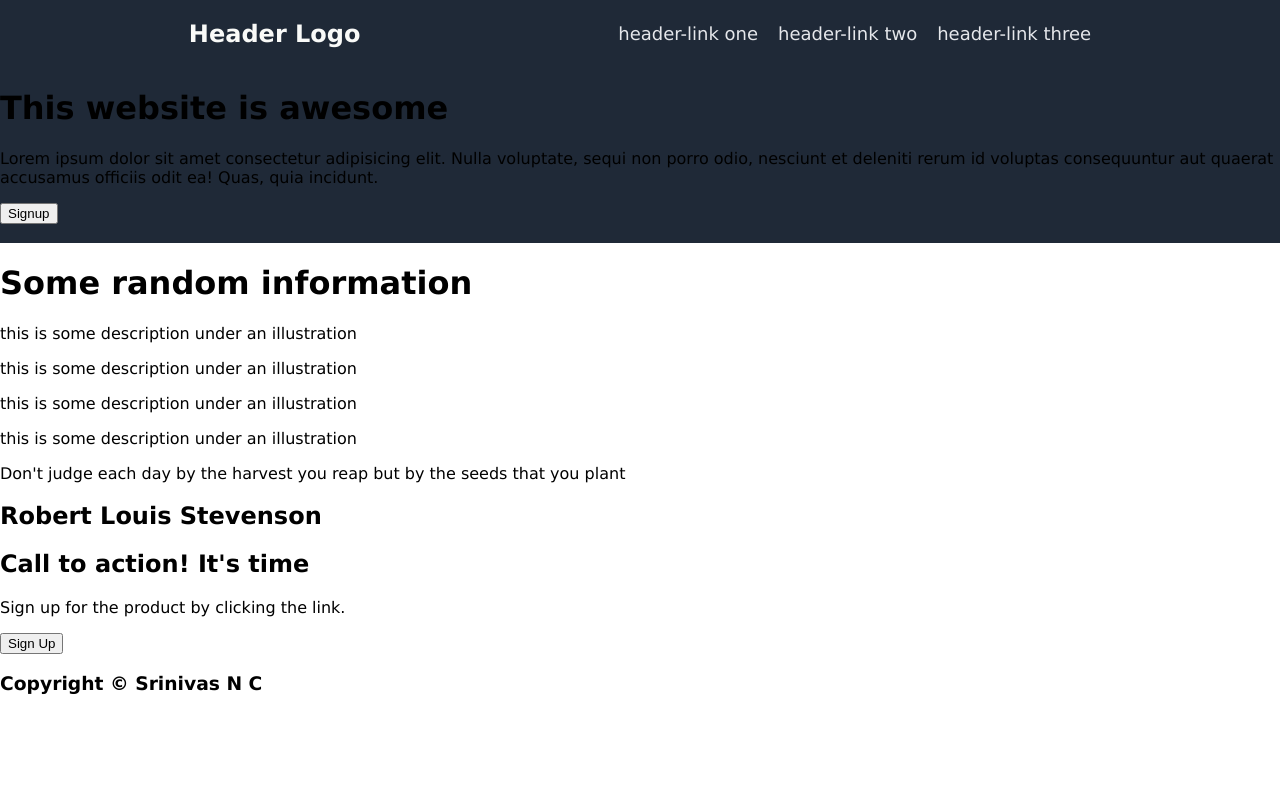
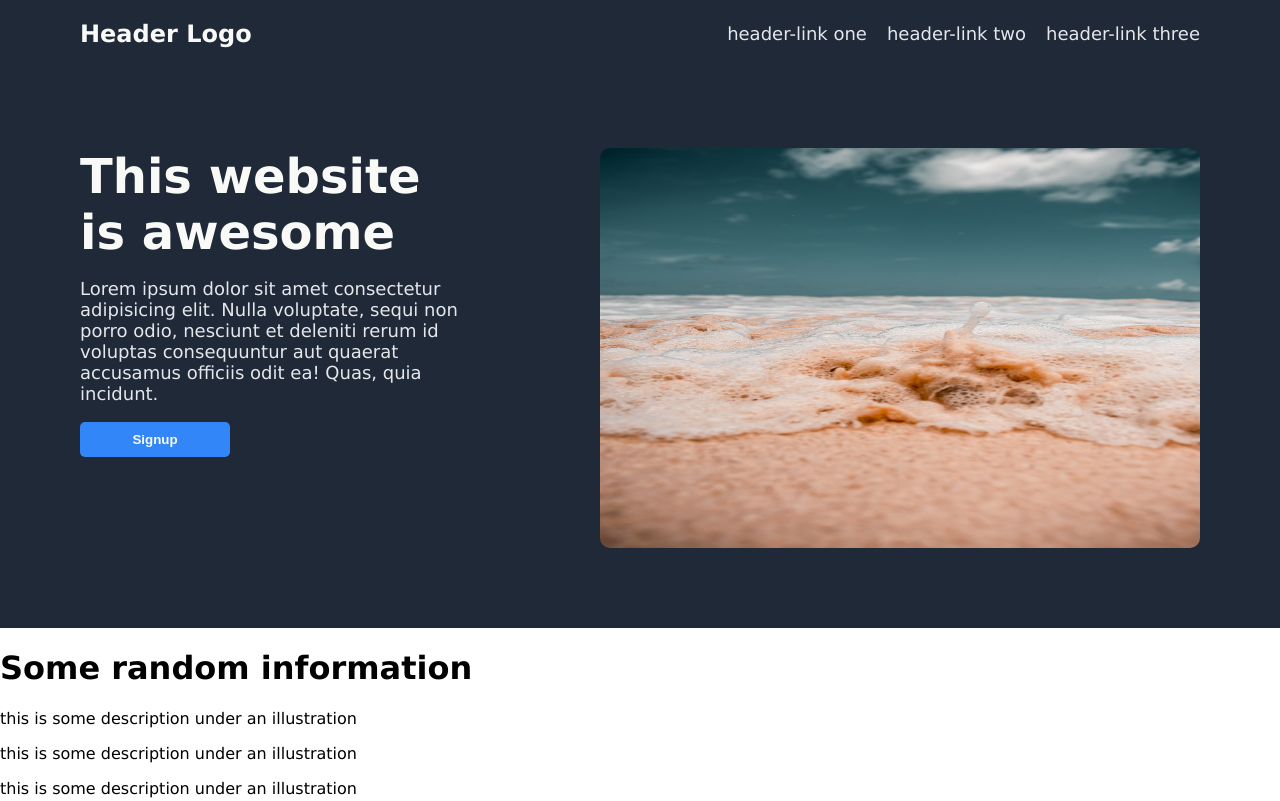
Before and after one commit to nc-srinivas/web-template-simple, a plain HTML site: page index.html in a window 1280 px wide. Shown: the top 801 px of the page. Drawn offline with Linux system fonts and the light colour scheme.

Commit message:
Add image.jpg, update style.css and index.html

```diff
--- a/css/style.css
+++ b/css/style.css
@@ -13,7 +13,7 @@ body{
 .navbar{
     display: flex;
     align-items: center;
-    justify-content: space-around;
+    justify-content: space-between;
     padding: 0 80px;
 }
 
@@ -26,12 +26,63 @@ ul{
     list-style: none;
     display: flex;
     gap: 20px;
+    margin: 0;
+    padding: 0;
 
 }
 
-a{
+li a{
     text-decoration: none;
     color: #e5e7eb;
     font-size: 18px;
 
 }
+
+.header{
+    display: flex;
+    justify-content: space-between;
+    padding: 80px 80px;
+    gap: 20px;
+}
+
+.header-text{
+    display: flex;
+    flex-direction: column;
+    width: 400px;
+
+}
+
+.header-text h1{
+    font-weight: bolder;
+    color: #f9faf8;
+    font-size: 48px;
+    margin: 0;
+
+}
+
+.header-text p{
+    font-size: 18px;
+    color: #e5e7eb;
+}
+
+.header-text button{
+    background-color: #3286f8;
+    border-radius: 5px;
+    border-style: none;
+    color: #f9faf8;
+    width: 150px;
+    padding: 10px;
+    font-weight: bold;
+}
+
+.header img{
+    width: 800px;
+    border-color: #f9faf8;
+    border-width: 2px;
+    border-radius: 10px;
+    flex-shrink: 0;
+    text-align: center;
+    width: 600px;
+    height: 400px;
+    /* color: antiquewhite; */
+}
--- a/index.html
+++ b/index.html
@@ -23,7 +23,7 @@
                 <p>Lorem ipsum dolor sit amet consectetur adipisicing elit. Nulla voluptate, sequi non porro odio, nesciunt et deleniti rerum id voluptas consequuntur aut quaerat accusamus officiis odit ea! Quas, quia incidunt.</p>
                 <button>Signup</button>
             </div>
-            <img src="" alt="">
+            <img src="./images/image.jpg" alt="Placeholder for an image">
         </div>
     </div>
     <div class="card-content">
```
Also changed, not shown: images/image.jpg (added), 1 other file.
